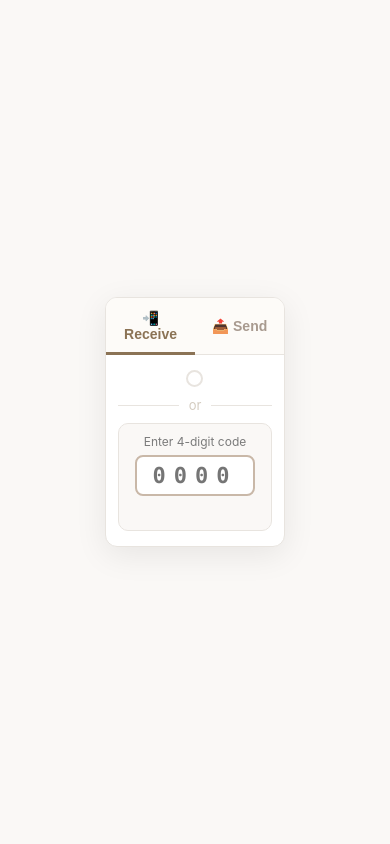
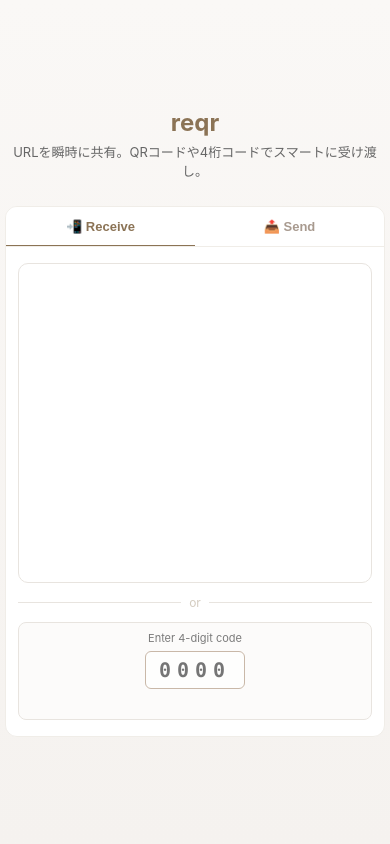
Before and after one commit to gojiroma/reqr, a Flask app: page / in a window 390 px wide. Run offline with Flask 3, Linux system fonts and the light colour scheme.

Commit message:
Enhance styles and layout for index.html
Updated styles and layout for improved responsiveness and visual appeal. Adjusted padding, margins, font sizes, and background gradients.

```diff
--- a/templates/index.html
+++ b/templates/index.html
@@ -1,9 +1,8 @@
 <!DOCTYPE html>
 <html lang="ja">
-
 <head>
     <meta charset="UTF-8">
-    <meta name="viewport" content="width=device-width, initial-scale=1.0">
+    <meta name="viewport" content="width=device-width, initial-scale=1.0, maximum-scale=1.0, user-scalable=no">
     <title>reqr - Share URLs Instantly</title>
     <style>
         * {
@@ -14,7 +13,7 @@
 
         body {
             font-family: -apple-system, BlinkMacSystemFont, 'Segoe UI', Roboto, 'Helvetica Neue', Arial, sans-serif;
-            background: #faf8f6;
+            background: linear-gradient(to bottom, #faf8f6 0%, #f5f2ef 100%);
             min-height: 100vh;
             display: flex;
             flex-direction: column;
@@ -27,53 +26,53 @@
             flex-direction: column;
             align-items: center;
             justify-content: center;
-            padding: 20px;
-            max-width: 600px;
+            padding: 10px;
+            width: 100%;
+            max-width: 100%;
             margin: 0 auto;
         }
 
         .header {
             text-align: center;
-            margin-bottom: 30px;
+            margin-bottom: 20px;
             animation: fadeIn 0.5s ease-in;
         }
 
         .app-title {
-            font-size: 32px;
+            font-size: 28px;
             font-weight: 700;
             color: #8b7355;
-            margin-bottom: 8px;
+            margin-bottom: 6px;
         }
 
         .app-description {
-            font-size: 14px;
+            font-size: 13px;
             color: #666;
-            line-height: 1.6;
-            margin-bottom: 16px;
+            line-height: 1.5;
+            margin-bottom: 12px;
         }
 
         .app-features {
             display: flex;
-            gap: 16px;
+            gap: 12px;
             justify-content: center;
-            font-size: 12px;
+            font-size: 11px;
             color: #999;
         }
 
         .feature {
             display: flex;
             align-items: center;
-            gap: 6px;
+            gap: 4px;
         }
 
         .card {
             background: white;
-            border-radius: 20px;
-            box-shadow: 0 8px 32px rgba(0, 0, 0, 0.08);
+            border-radius: 16px;
+            border: 0.5px solid #f0ede8;
+            width: 100%;
             max-width: 520px;
-            width: 100%;
             overflow: hidden;
-            border: 1px solid #e8e4df;
             animation: slideUp 0.5s ease-out;
         }
 
@@ -101,21 +98,25 @@
 
         .tabs {
             display: flex;
-            border-bottom: 1px solid #e8e4df;
-            background: #fdfbf8;
+            border-bottom: 0.5px solid #f0ede8;
+            background: rgba(255, 255, 255, 0.8);
         }
 
         .tab-btn {
             flex: 1;
-            padding: 18px;
+            padding: 14px;
             border: none;
             background: transparent;
-            font-size: 15px;
+            font-size: 14px;
             font-weight: 600;
             cursor: pointer;
             color: #a89a8f;
-            transition: all 0.3s;
+            transition: all 0.2s;
             position: relative;
+        }
+
+        .tab-btn:hover {
+            background: rgba(255, 255, 255, 0.5);
         }
 
         .tab-btn.active {
@@ -125,16 +126,17 @@
         .tab-btn.active::after {
             content: '';
             position: absolute;
-            bottom: -1px;
+            bottom: -0.5px;
             left: 0;
             right: 0;
-            height: 3px;
+            height: 1px;
             background: #8b7355;
         }
 
         .tab-content {
-            padding: 40px;
+            padding: 24px;
             display: none;
+            background: rgba(255, 255, 255, 0.3);
         }
 
         .tab-content.active {
@@ -142,16 +144,15 @@
             animation: fadeIn 0.3s ease-in;
         }
 
-        /* 受信タブ */
         .receive-section {
             display: flex;
             flex-direction: column;
             align-items: center;
-            gap: 24px;
+            gap: 16px;
         }
 
         .section-title {
-            font-size: 16px;
+            font-size: 15px;
             color: #5a5a5a;
             text-align: center;
             font-weight: 600;
@@ -159,26 +160,27 @@
 
         .info-box {
             width: 100%;
-            background: #faf8f6;
-            padding: 12px;
-            border-radius: 8px;
-            border-left: 3px solid #c9b8a8;
-            font-size: 13px;
+            background: rgba(250, 248, 246, 0.5);
+            padding: 10px;
+            border-radius: 6px;
+            border-left: 1px solid #c9b8a8;
+            font-size: 12px;
             color: #6b6b6b;
-            line-height: 1.5;
+            line-height: 1.4;
         }
 
         .qr-code-area {
-            background: white;
-            padding: 12px;
-            border-radius: 12px;
-            border: 2px solid #e8e4df;
+            background: rgba(255, 255, 255, 0.6);
+            padding: 10px;
+            border-radius: 10px;
+            border: 0.5px solid #e8e4df;
             display: flex;
             justify-content: center;
+            width: 100%;
         }
 
         .qr-code-area img {
-            max-width: 260px;
+            max-width: 90%;
             width: 100%;
             height: auto;
         }
@@ -187,16 +189,16 @@
             width: 100%;
             display: flex;
             align-items: center;
-            gap: 10px;
+            gap: 8px;
             color: #d4ccc0;
-            font-size: 13px;
+            font-size: 12px;
         }
 
         .divider::before,
         .divider::after {
             content: '';
             flex: 1;
-            height: 1px;
+            height: 0.5px;
             background: #e8e4df;
         }
 
@@ -204,40 +206,39 @@
             width: 100%;
             display: flex;
             flex-direction: column;
-            gap: 10px;
+            gap: 8px;
             align-items: center;
-            padding: 16px;
-            background: #faf8f6;
-            border-radius: 10px;
-            border: 1px solid #e8e4df;
+            padding: 12px;
+            background: rgba(250, 248, 246, 0.5);
+            border-radius: 8px;
+            border: 0.5px solid #e8e4df;
         }
 
         .code-input-group p {
-            font-size: 12px;
+            font-size: 11px;
             color: #7b7b7b;
             text-align: center;
         }
 
         .code-input-group input {
-            width: 140px;
-            padding: 12px;
-            font-size: 28px;
+            width: 120px;
+            padding: 8px;
+            font-size: 24px;
             text-align: center;
-            letter-spacing: 8px;
-            border: 2px solid #c9b8a8;
-            border-radius: 8px;
+            letter-spacing: 6px;
+            border: 0.5px solid #c9b8a8;
+            border-radius: 6px;
             font-weight: bold;
             font-family: 'Monaco', 'Courier New', monospace;
-            background: white;
+            background: rgba(255, 255, 255, 0.7);
             color: #3a3a3a;
-            transition: all 0.3s;
+            transition: all 0.2s;
         }
 
         .code-input-group input:focus {
             outline: none;
             border-color: #8b7355;
-            box-shadow: 0 0 0 3px rgba(139, 115, 85, 0.08);
-            background: #fffbf8;
+            background: rgba(255, 255, 255, 0.9);
         }
 
         .code-input-group input.error {
@@ -430,16 +433,20 @@
             }
 
             .header {
-                display: none;
+                margin-bottom: 12px;
+            }
+
+            .app-title {
+                font-size: 24px;
             }
 
             .tab-btn {
                 padding: 12px;
-                font-size: 14px;
+                font-size: 13px;
             }
 
             .tab-content {
-                padding: 15px 12px;
+                padding: 16px 12px;
             }
 
             .card {
@@ -450,43 +457,44 @@
                 padding: 6px;
             }
 
-            .qr-code-area img {
-                max-width: 150px;
-            }
-
             .receive-section {
-                gap: 10px;
+                gap: 12px;
             }
 
             .code-input-group {
-                padding: 10px;
+                padding: 8px;
                 gap: 6px;
             }
 
             .code-input-group input {
                 padding: 6px;
-                font-size: 22px;
-                width: 120px;
+                font-size: 20px;
+                width: 100px;
+            }
+
+            .button-group {
+                flex-direction: column;
+            }
+
+            .btn {
+                width: 100%;
             }
         }
     </style>
 </head>
-
 <body>
-
-
     <div class="container">
-
+        <div class="header">
+            <div class="app-title">reqr</div>
+            <div class="app-description">URLを瞬時に共有。QRコードや4桁コードでスマートに受け渡し。</div>
+        </div>
 
         <div class="card">
             <div class="tabs">
-                <button class="tab-btn active" onclick="switchTab('receive')" id="receiveTabBtn">📲 <span
-                        id="tabReceive">受信</span></button>
-                <button class="tab-btn" onclick="switchTab('send')" id="sendTabBtn">📤 <span
-                        id="tabSend">送信</span></button>
+                <button class="tab-btn active" onclick="switchTab('receive')" id="receiveTabBtn">📲 <span id="tabReceive">受信</span></button>
+                <button class="tab-btn" onclick="switchTab('send')" id="sendTabBtn">📤 <span id="tabSend">送信</span></button>
             </div>
 
-            <!-- 受信タブ -->
             <div class="tab-content active" id="receive-tab">
                 <div class="receive-section">
                     <div class="qr-code-area">
```
Also changed, not shown: other parts of templates/index.html (+60 -70 lines).
